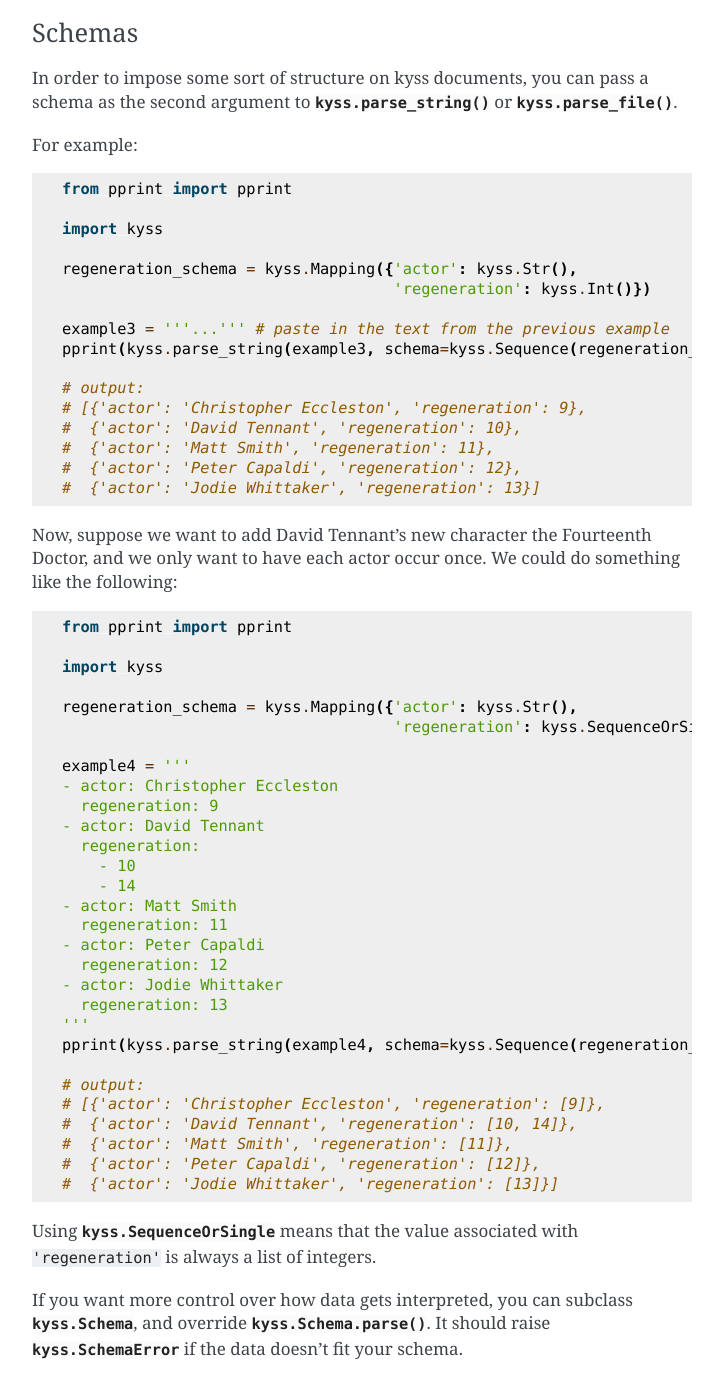
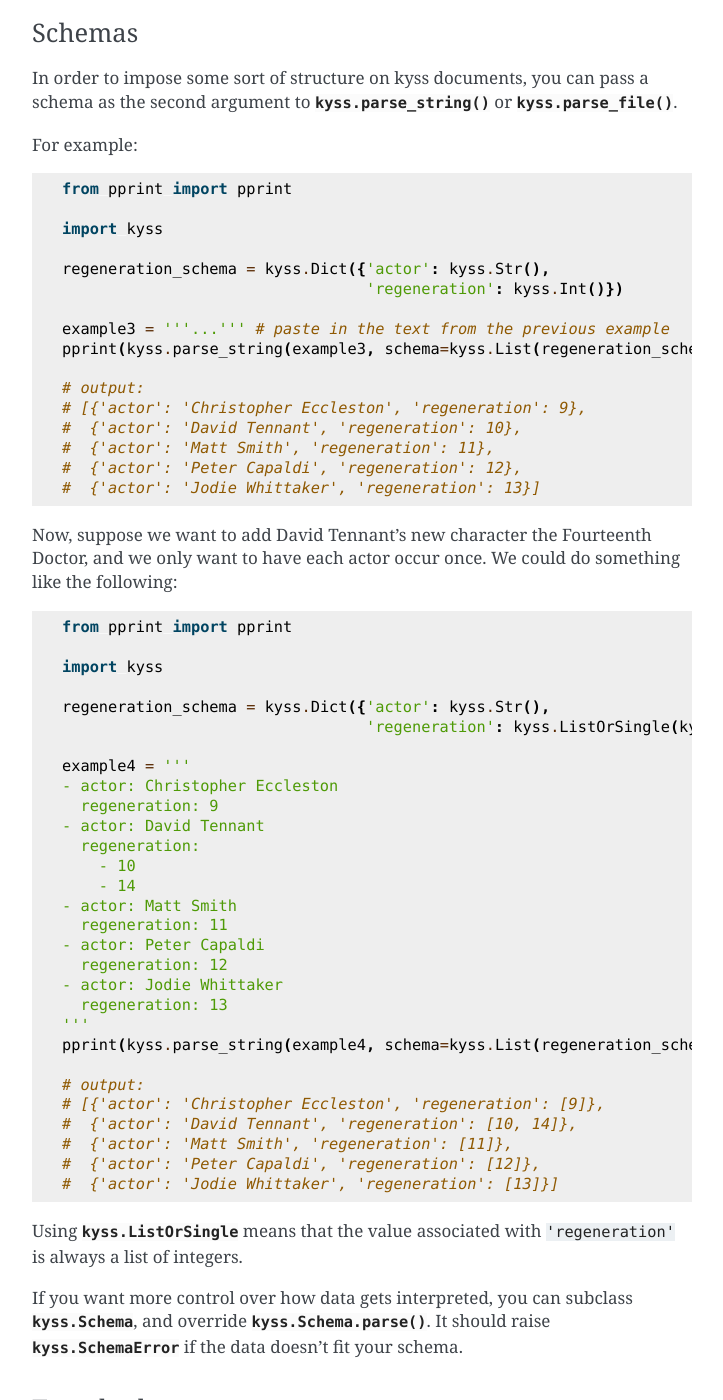
Before and after one commit to gvx/kyss, a Sphinx documentation site: the page built from docs/source/usage.rst, in a window 1280 px wide and 1400 px high, scrolled down 1027 px. Shown: the whole window, without its empty margins (388-1111 px from the left). Built offline with Sphinx 7.4.7, drawn with Linux system fonts in a browser that asks for light colours.

Commit message:
rename Sequence/Mapping schemas to List/Dict
Schemas should be named for what they produce, not for what they consume

```diff
--- a/docs/source/usage.rst
+++ b/docs/source/usage.rst
@@ -58,11 +58,11 @@ For example::
 
     import kyss
 
-    regeneration_schema = kyss.Mapping({'actor': kyss.Str(),
-                                        'regeneration': kyss.Int()})
+    regeneration_schema = kyss.Dict({'actor': kyss.Str(),
+                                     'regeneration': kyss.Int()})
 
     example3 = '''...''' # paste in the text from the previous example
-    pprint(kyss.parse_string(example3, schema=kyss.Sequence(regeneration_schema)))
+    pprint(kyss.parse_string(example3, schema=kyss.List(regeneration_schema)))
 
     # output:
     # [{'actor': 'Christopher Eccleston', 'regeneration': 9},
@@ -77,8 +77,8 @@ Now, suppose we want to add David Tennant's new character the Fourteenth Doctor,
 
     import kyss
 
-    regeneration_schema = kyss.Mapping({'actor': kyss.Str(),
-                                        'regeneration': kyss.SequenceOrSingle(kyss.Int())})
+    regeneration_schema = kyss.Dict({'actor': kyss.Str(),
+                                     'regeneration': kyss.ListOrSingle(kyss.Int())})
 
     example4 = '''
     - actor: Christopher Eccleston
@@ -94,7 +94,7 @@ Now, suppose we want to add David Tennant's new character the Fourteenth Doctor,
     - actor: Jodie Whittaker
       regeneration: 13
     '''
-    pprint(kyss.parse_string(example4, schema=kyss.Sequence(regeneration_schema)))
+    pprint(kyss.parse_string(example4, schema=kyss.List(regeneration_schema)))
 
     # output:
     # [{'actor': 'Christopher Eccleston', 'regeneration': [9]},
@@ -103,11 +103,11 @@ Now, suppose we want to add David Tennant's new character the Fourteenth Doctor,
     #  {'actor': 'Peter Capaldi', 'regeneration': [12]},
     #  {'actor': 'Jodie Whittaker', 'regeneration': [13]}]
 
-Using :class:`kyss.SequenceOrSingle` means that the value associated with ``'regeneration'`` is always a list of integers.
+Using :class:`kyss.ListOrSingle` means that the value associated with ``'regeneration'`` is always a list of integers.
 
 If you want more control over how data gets interpreted, you can subclass :class:`kyss.Schema`, and override :meth:`kyss.Schema.parse`. It should raise :exc:`kyss.SchemaError` if the data doesn't fit your schema.
 
-.. TODO: advanced uses of Mapping
+.. TODO: advanced uses of Dict
 .. TODO: Alternatives
 .. TODO: wrap_in
 .. TODO: writing your own schemas
@@ -173,7 +173,7 @@ If you want to use custom :class:`kyss.Schema` subclasses or  :meth:`kyss.Schema
             return [self.item.validate(item) for item in node.children]
 
     def make_set_schema(*args):
-        return kyss.Sequence(*args).wrap_in(set)
+        return kyss.List(*args).wrap_in(set)
 
     registry.register_type(set, make_set_schema)
 
--- a/src/kyss/__init__.py
+++ b/src/kyss/__init__.py
@@ -1,7 +1,6 @@
 from .__about__ import __version__
 from .errors import KyssError, KyssSchemaError, KyssSyntaxError
-from .schema import (Accept, Alternatives, Bool, CommaSeparated, Decimal,
-                     Float, Int, Mapping, Schema, Sequence, SequenceOrSingle,
-                     Str, Wrapper)
+from .schema import (Accept, Alternatives, Bool, CommaSeparated, Decimal, Dict,
+                     Float, Int, List, ListOrSingle, Schema, Str, Wrapper)
 from .typed_schema import (SchemaRegistry, comma_separated, list_or_single,
                            parse_file, parse_string)
```
Also changed, not shown: 5 other files.
